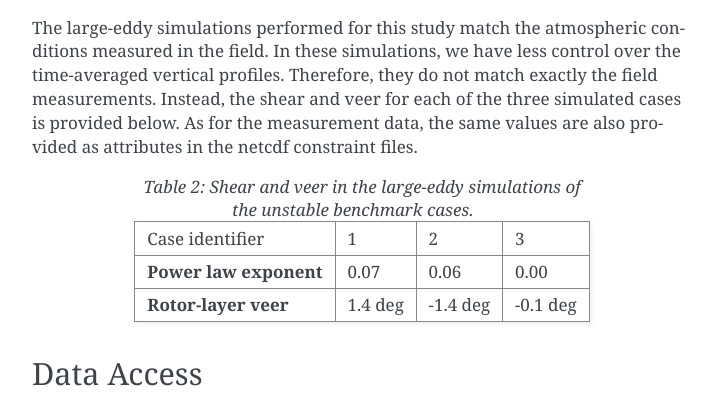
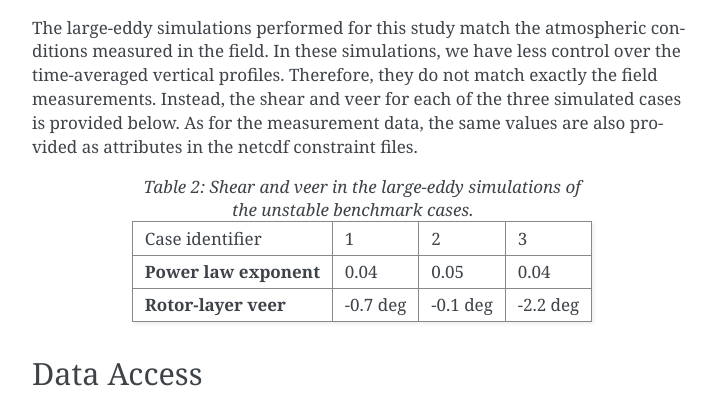
Before and after one commit to rybchuk/rotor_inflow_benchmark, a Sphinx documentation site: the page built from docs/unstable.rst, in a window 1280 px wide and 900 px high, scrolled down 4573 px. Shown: the top 411 px of the window, without its empty margins (388-1106 px from the left). Built offline with Sphinx 7.4.7, drawn with Linux system fonts in a browser that asks for light colours.

Commit message:
Adjust shear and veer for high res unstable OSSE

```diff
--- a/docs/unstable.rst
+++ b/docs/unstable.rst
@@ -135,9 +135,9 @@ The large-eddy simulations performed for this study match the atmospheric condit
     +---------------------------------------+--------------------------------------------+--------------------------------------------+---------------------------------------------+
     | Case identifier                       | 1                                          | 2                                          | 3                                           |
     +---------------------------------------+--------------------------------------------+--------------------------------------------+---------------------------------------------+
-    | **Power law exponent**                | 0.07                                       | 0.06                                       | 0.00                                        |
+    | **Power law exponent**                | 0.04                                       | 0.05                                       | 0.04                                        |
     +---------------------------------------+--------------------------------------------+--------------------------------------------+---------------------------------------------+
-    | **Rotor-layer veer**                  | 1.4 deg                                    | -1.4 deg                                   | -0.1 deg                                    |
+    | **Rotor-layer veer**                  | -0.7 deg                                   | -0.1 deg                                   | -2.2 deg                                    |
     +---------------------------------------+--------------------------------------------+--------------------------------------------+---------------------------------------------+
 
 .. _data_access:
```
